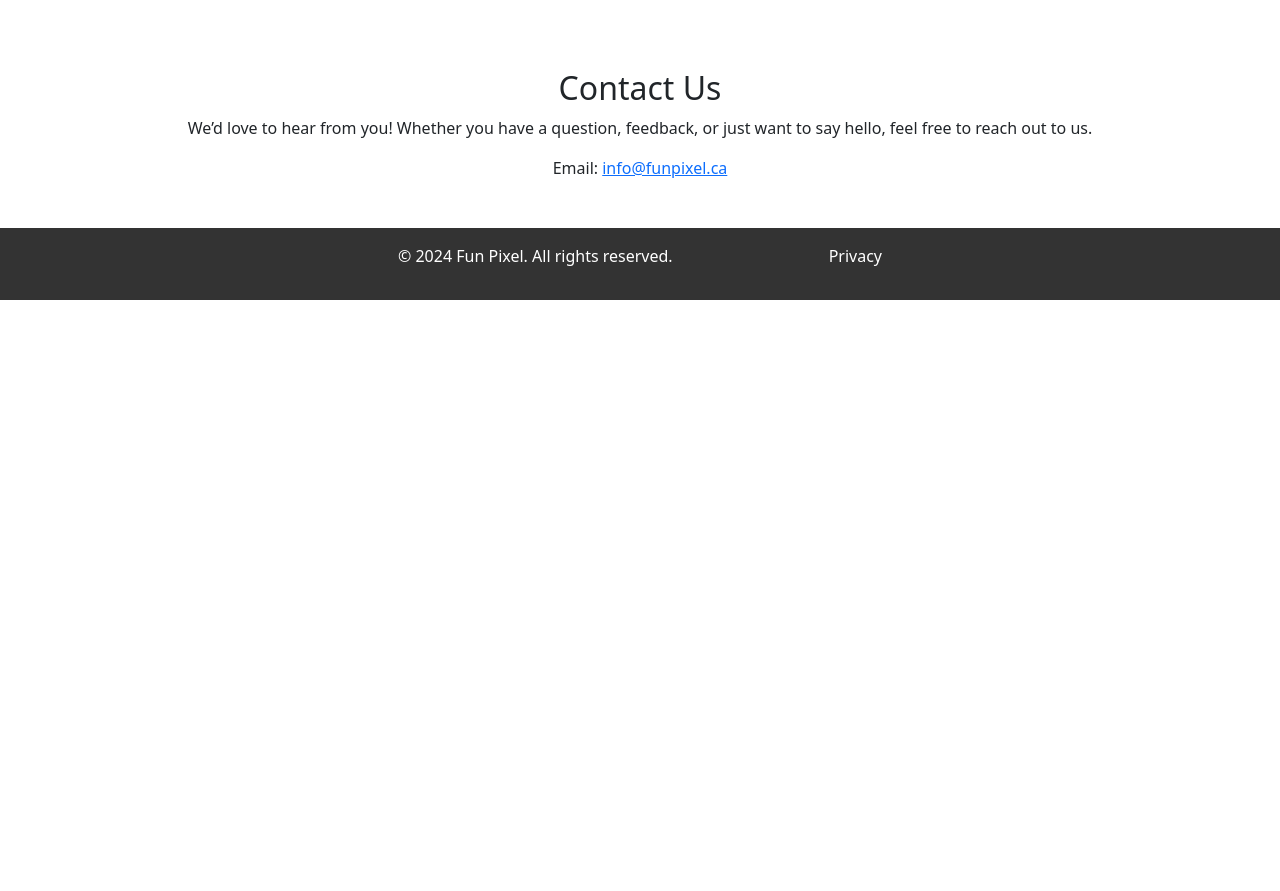
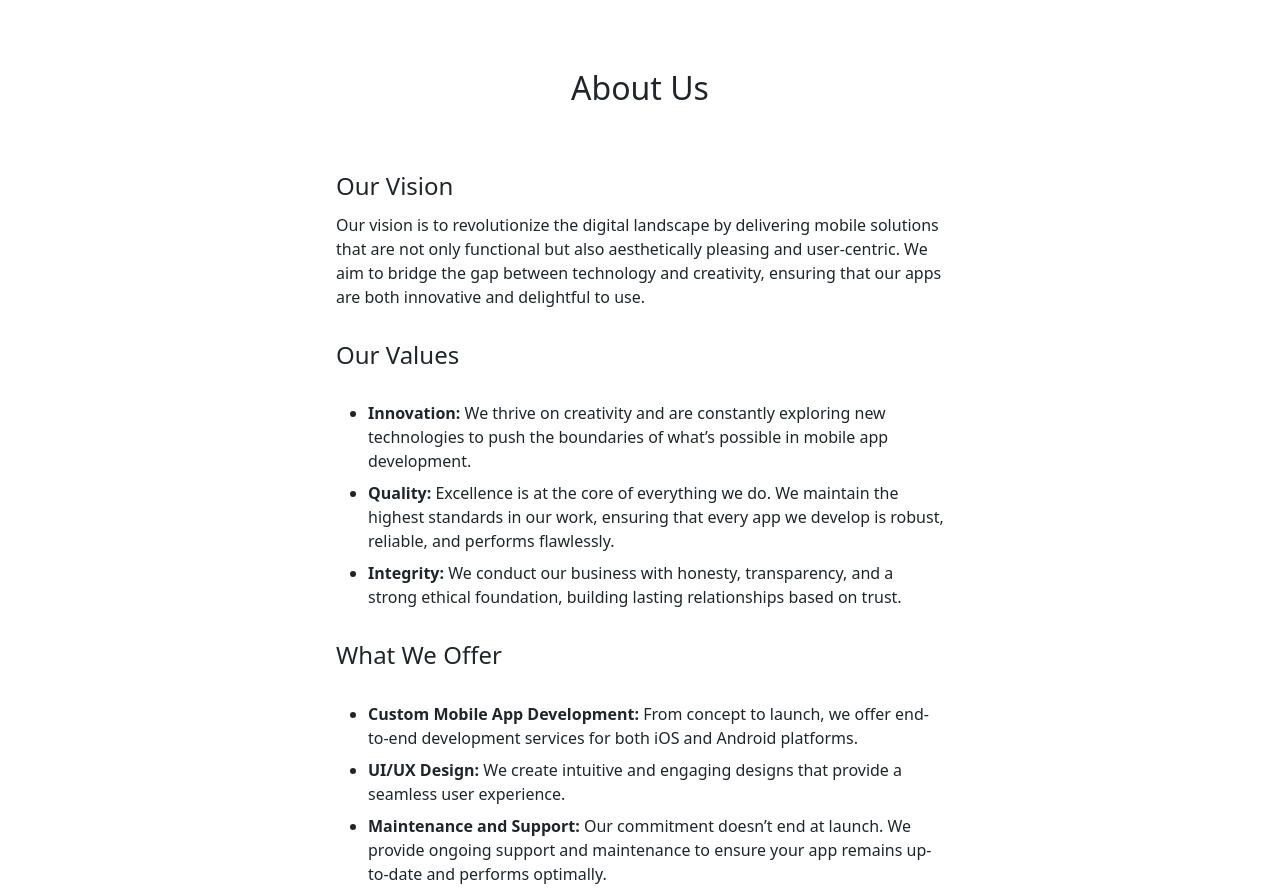
Before and after one commit to sahil-fun-pixel/sahil-fun-pixel.github.io, a plain HTML site: page index.html in a window 1280 px wide. Shown: the part 1329-2220 px from the top of the page. Before the commit the page ends 1629 px from the top, so only its background shows below. Drawn offline with nearby package versions, Linux system fonts and the light colour scheme; a script that the page names is missing.

Commit message:
Update index.html

```diff
--- a/index.html
+++ b/index.html
@@ -1,16 +1,6 @@
 <!DOCTYPE html>
 <html lang="en">
 <head>
-    <!-- Google tag (gtag.js) -->
-    <script async src="https://www.googletagmanager.com/gtag/js?id=G-Z5VD0F2GB5"></script>
-    <script>
-      window.dataLayer = window.dataLayer || [];
-      function gtag(){dataLayer.push(arguments);}
-      gtag('js', new Date());
-
-      gtag('config', 'G-Z5VD0F2GB5');
-    </script>
-
     <meta charset="UTF-8">
     <meta name="viewport" content="width=device-width, initial-scale=1.0">
     <title>Fun Pixel</title>
@@ -90,12 +80,54 @@
         </div>
 
     </section>
-    <!--
-    <section id="about">
-        <h2>About Us</h2>
-        <p>We are dedicated to delivering high-quality software solutions.</p>
+
+    <section class="about" id="about">
+        <div class="about-content col-6 offset-3 text-start">
+            <h2 class="text-center">About Us</h2>
+
+            <h4>Our Vision</h4>
+            <p>Our vision is to revolutionize the digital landscape by delivering mobile solutions
+                that are not only functional but also aesthetically pleasing and user-centric.
+                We aim to bridge the gap between technology and creativity, ensuring that our apps
+                 are both innovative and delightful to use.</p>
+
+            <h4>Our Values</h4>
+            <p>
+                <ul>
+                    <li>
+                        <b>Innovation:</b> We thrive on creativity and are constantly exploring new technologies to push
+                        the boundaries of what’s possible in mobile app development.
+                    </li>
+                    <li>
+                        <b>Quality:</b> Excellence is at the core of everything we do. We maintain the highest standards in our work,
+                        ensuring that every app we develop is robust, reliable, and performs flawlessly.
+                    </li>
+                    <li>
+                        <b>Integrity:</b> We conduct our business with honesty, transparency, and a strong ethical foundation,
+                         building lasting relationships based on trust.
+                    </li>
+                </ul>
+            </p>
+
+            <h4>What We Offer</h4>
+            <p>
+                <ul>
+                    <li>
+                        <b>Custom Mobile App Development:</b> From concept to launch,
+                        we offer end-to-end development services for both iOS and Android platforms.
+                    </li>
+                    <li>
+                        <b>UI/UX Design:</b> We create intuitive and engaging designs that provide a seamless user experience.
+                    </li>
+                    <li>
+                        <b>Maintenance and Support:</b> Our commitment doesn’t end at launch.
+                        We provide ongoing support and maintenance to ensure your app remains up-to-date and performs optimally.
+                    </li>
+                </ul>
+            </p>
+        </div>
     </section>
-    -->
+
     <section id="contact">
         <h2>Contact Us</h2>
         <p>We’d love to hear from you! Whether you have a question, feedback, or just want to say hello, feel free to reach out to us.</p>
```
